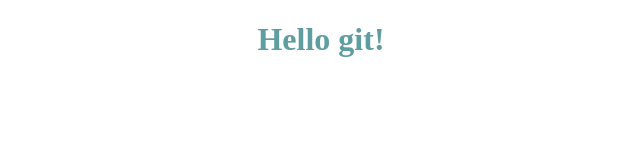
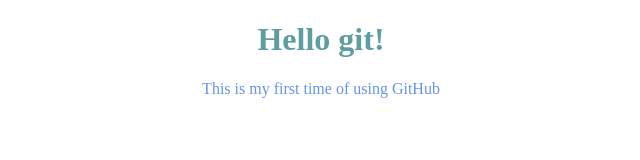
Before and after one commit to novichenkom3/she-codes-hw, a plain HTML site: page index.html in a window 1280 px wide. Shown: the whole page, without its empty margins (319-959 px from the left). Drawn offline with Linux system fonts and the light colour scheme.

Commit message:
adding the paragraph

```diff
--- a/index.html
+++ b/index.html
@@ -10,9 +10,16 @@
         text-align: center;
         color: cadetblue;
       }
+
+      p {
+        text-align: center;
+        color: cornflowerblue;
+      }
     </style>
   </head>
   <body>
     <h1>Hello git!</h1>
+
+    <p>This is my first time of using GitHub</p>
   </body>
 </html>
```
